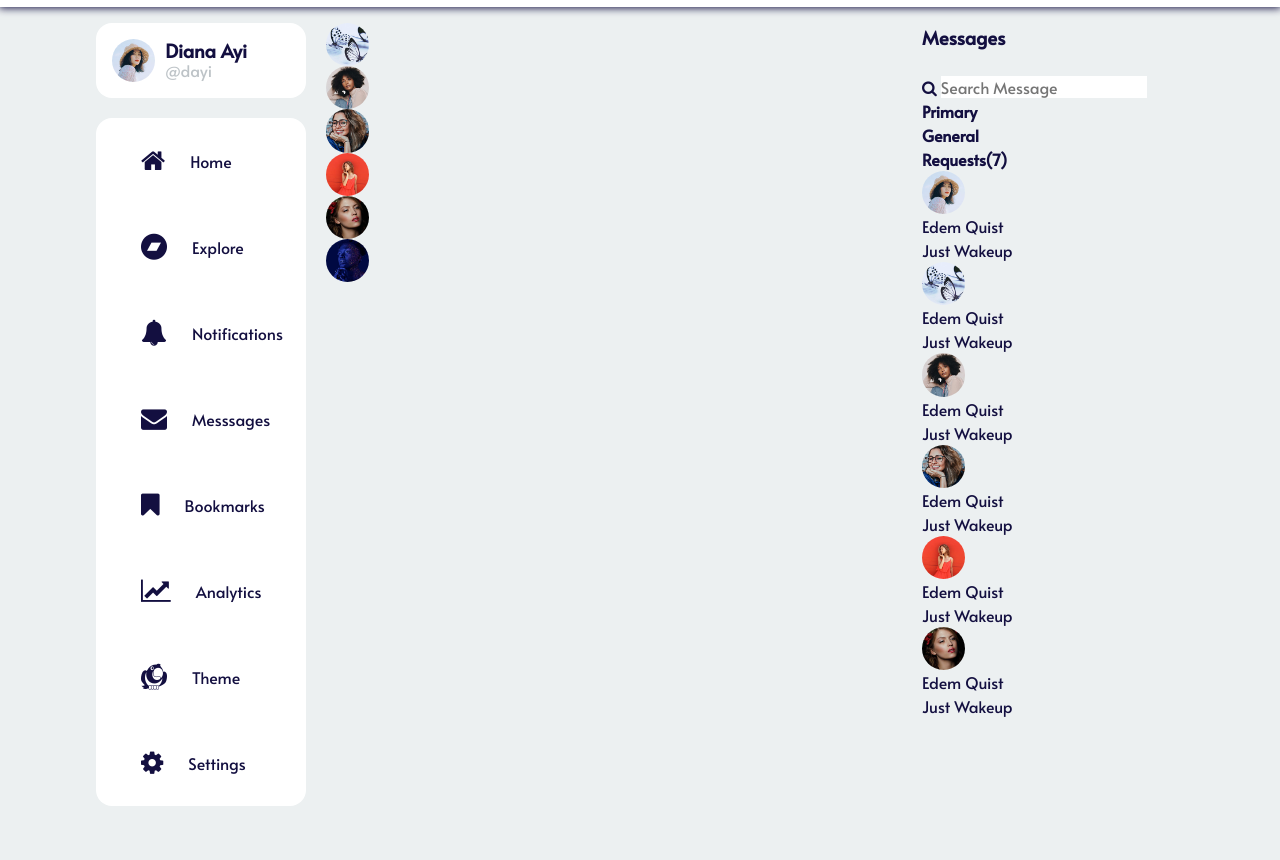
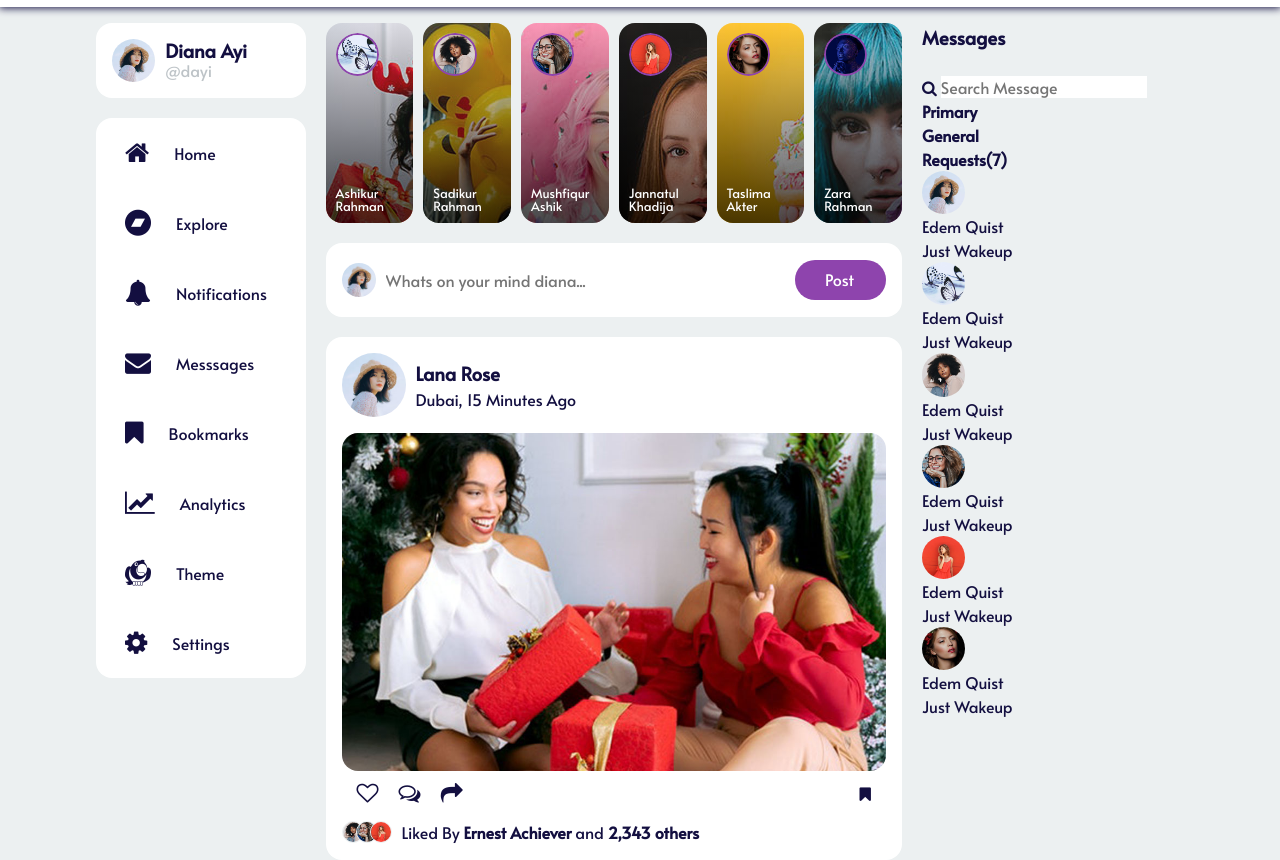
Before and after one commit to ashikurrahmanbd/socio, a plain HTML site: page index.html in a window 1280 px wide. Shown: the part 73-933 px from the top of the page. Before the commit the page ends 879 px from the top, so only its background shows below. Drawn offline with Linux system fonts and the light colour scheme.

Commit message:
feed updated

```diff
--- a/assets/css/style.css
+++ b/assets/css/style.css
@@ -16,6 +16,24 @@
   --search-padding: 0.6rem 1rem;
   --card-padding: 1rem;
   --card-radius: 1rem;
+}
+
+.img-rounded-xtrasmall {
+  width: 22px;
+  height: 22px;
+  border-radius: 50%;
+}
+
+.img-rounded-small {
+  width: 34px;
+  height: 34px;
+  border-radius: 50%;
+}
+
+.img-rounded-medium {
+  width: 64px;
+  height: 64px;
+  border-radius: 50%;
 }
 
 body {
@@ -120,7 +138,7 @@ main {
   margin-top: 20px;
 }
 .app-navigation .link {
-  padding: var(--card-padding);
+  padding: 8px 0;
   display: flex;
   align-items: center;
   cursor: pointer;
@@ -140,6 +158,150 @@ main {
   flex-basis: 55%;
 }
 
+.story-board {
+  display: flex;
+  justify-content: space-between;
+  gap: 10px;
+}
+.story {
+  height: 200px;
+  width: 100%;
+  border-radius: var(--card-radius);
+  padding: 10px;
+  background-size: cover;
+  background-repeat: no-repeat;
+  cursor: pointer;
+  display: flex;
+  flex-direction: column;
+  justify-content: space-between;
+  position: relative;
+  overflow: hidden;
+  z-index: 1;
+}
+
+.story::before {
+  display: block;
+  content: "";
+  width: 100%;
+  height: 100%;
+  background: linear-gradient(rgba(255, 255, 255, 0.1), rgba(0, 0, 0, 0.7));
+  position: absolute;
+  bottom: 0;
+  left: 0;
+  z-index: -1;
+}
+
+.story .profile-name p {
+  font-size: 0.8em;
+  line-height: 1em;
+  color: #fff;
+}
+
+.story .profile-photo img {
+  border-radius: 50%;
+  border: 2px solid var(--primary-color);
+}
+
+.story:nth-child(1) {
+  background: url("/assets/images/story-1.jpg");
+}
+.story:nth-child(2) {
+  background: url("/assets/images/story-2.jpg");
+}
+
+.story:nth-child(3) {
+  background: url("/assets/images/story-3.jpg");
+}
+.story:nth-child(4) {
+  background: url("/assets/images/story-4.jpg");
+}
+
+.story:nth-child(5) {
+  background: url("/assets/images/story-5.jpg");
+}
+
+.story:nth-child(6) {
+  background: url("/assets/images/story-6.jpg");
+}
+
+/* create post  */
+.create-post {
+  margin-top: 20px;
+  display: flex;
+  align-items: center;
+  justify-content: space-between;
+  background-color: var(--color-white);
+  padding: var(--card-padding);
+  border-radius: var(--card-radius);
+}
+.create-post input[type="text"] {
+  flex-basis: 80%;
+  padding: 10px;
+  background: none;
+}
+
+.feed-posts {
+  margin-top: 20px;
+}
+
+.feed-posts .post {
+  background-color: var(--color-white);
+  padding: var(--card-padding);
+  border-radius: var(--card-border-radius);
+}
+
+.feed-posts .post .post-heading {
+  display: flex;
+  align-items: center;
+  gap: 10px;
+  margin-bottom: 1rem;
+}
+
+.post .post-image img {
+  border-radius: var(--card-border-radius);
+}
+
+.post .post-action {
+  margin-top: 10px;
+  display: flex;
+  align-items: center;
+  justify-content: space-between;
+  padding: 0 15px;
+}
+
+.post-action .react {
+  display: flex;
+  gap: 20px;
+  font-size: 22px;
+}
+.post-action .react i {
+  cursor: pointer;
+}
+.post .likedby {
+  margin-top: 15px;
+  display: flex;
+  gap: 10px;
+  align-items: center;
+}
+
+.post-action .book-mark {
+  cursor: pointer;
+}
+
+.likedby .likedbyimages {
+  display: flex;
+}
+
+.likedby .likedbyimages img {
+  border: 1px solid var(--color-light);
+}
+
+.likedby .likedbyimages img:nth-child(2),
+.likedby .likedbyimages img:nth-child(3) {
+  margin-left: -8px;
+}
+
+/* right sidebar */
 .right-sidebar {
   flex-basis: 25%;
 }
--- a/index.html
+++ b/index.html
@@ -93,46 +93,129 @@
           <!-- end of left sidebar -->
 
           <div class="middle-content">
+            <!-- story start -->
             <div class="story-board">
               <div class="story">
                 <div class="profile-photo">
                   <img src="assets/images/profile-2.jpg" alt="" />
-                  <h4>Ashikur Rahman</h4>
+                </div>
+                <div class="profile-name">
+                  <p>Ashikur Rahman</p>
                 </div>
               </div>
 
               <div class="story">
                 <div class="profile-photo">
                   <img src="assets/images/profile-3.jpg" alt="" />
-                  <h4>Ashikur Rahman</h4>
+                </div>
+                <div class="profile-name">
+                  <p>Sadikur Rahman</p>
                 </div>
               </div>
 
               <div class="story">
                 <div class="profile-photo">
                   <img src="assets/images/profile-4.jpg" alt="" />
-                  <h4>Ashikur Rahman</h4>
+                </div>
+                <div class="profile-name">
+                  <p>Mushfiqur Ashik</p>
                 </div>
               </div>
 
               <div class="story">
                 <div class="profile-photo">
                   <img src="assets/images/profile-5.jpg" alt="" />
-                  <h4>Ashikur Rahman</h4>
+                </div>
+                <div class="profile-name">
+                  <p>Jannatul Khadija</p>
                 </div>
               </div>
 
               <div class="story">
                 <div class="profile-photo">
                   <img src="assets/images/profile-6.jpg" alt="" />
-                  <h4>Ashikur Rahman</h4>
+                </div>
+                <div class="profile-name">
+                  <p>Taslima Akter</p>
                 </div>
               </div>
 
               <div class="story">
                 <div class="profile-photo">
                   <img src="assets/images/profile-7.jpg" alt="" />
-                  <h4>Ashikur Rahman</h4>
+                </div>
+                <div class="profile-name">
+                  <p>Zara Rahman</p>
+                </div>
+              </div>
+            </div>
+            <!-- end of Story board -->
+
+            <!-- start Create post -->
+            <div class="create-post">
+              <img
+                class="img-rounded-small"
+                src="assets/images/profile-1.jpg"
+                alt=""
+              />
+              <input type="text" placeholder="Whats on your mind diana..." />
+              <button class="btn" type="submit">Post</button>
+            </div>
+            <!-- end of create post -->
+
+            <!-- start feed posts -->
+            <div class="feed-posts">
+              <div class="post">
+                <div class="post-heading">
+                  <div class="profile-image">
+                    <img
+                      class="img-rounded-medium"
+                      src="assets/images/profile-1.jpg"
+                      alt=""
+                    />
+                  </div>
+                  <div class="profile-info">
+                    <h3>Lana Rose</h3>
+                    <p>Dubai, 15 Minutes Ago</p>
+                  </div>
+                </div>
+                <div class="post-image">
+                  <img src="assets/images/feed-1.jpg" alt="" />
+                </div>
+                <div class="post-action">
+                  <div class="react">
+                    <i class="fa fa-heart-o"></i>
+                    <i class="fa fa-comments-o"></i>
+                    <i class="fa fa-share"></i>
+                  </div>
+                  <div class="book-mark">
+                    <i class="fa fa-bookmark"></i>
+                  </div>
+                </div>
+
+                <div class="likedby">
+                  <div class="likedbyimages">
+                    <img
+                      class="img-rounded-xtrasmall"
+                      src="assets/images/profile-3.jpg"
+                      alt=""
+                    />
+                    <img
+                      class="img-rounded-xtrasmall"
+                      src="assets/images/profile-4.jpg"
+                      alt=""
+                    />
+                    <img
+                      class="img-rounded-xtrasmall"
+                      src="assets/images/profile-5.jpg"
+                      alt=""
+                    />
+                  </div>
+                  <div class="likedbytext">
+                    <span
+                      >Liked By <b>Ernest Achiever</b> and <b>2,343 others</b>
+                    </span>
+                  </div>
                 </div>
               </div>
             </div>
```
